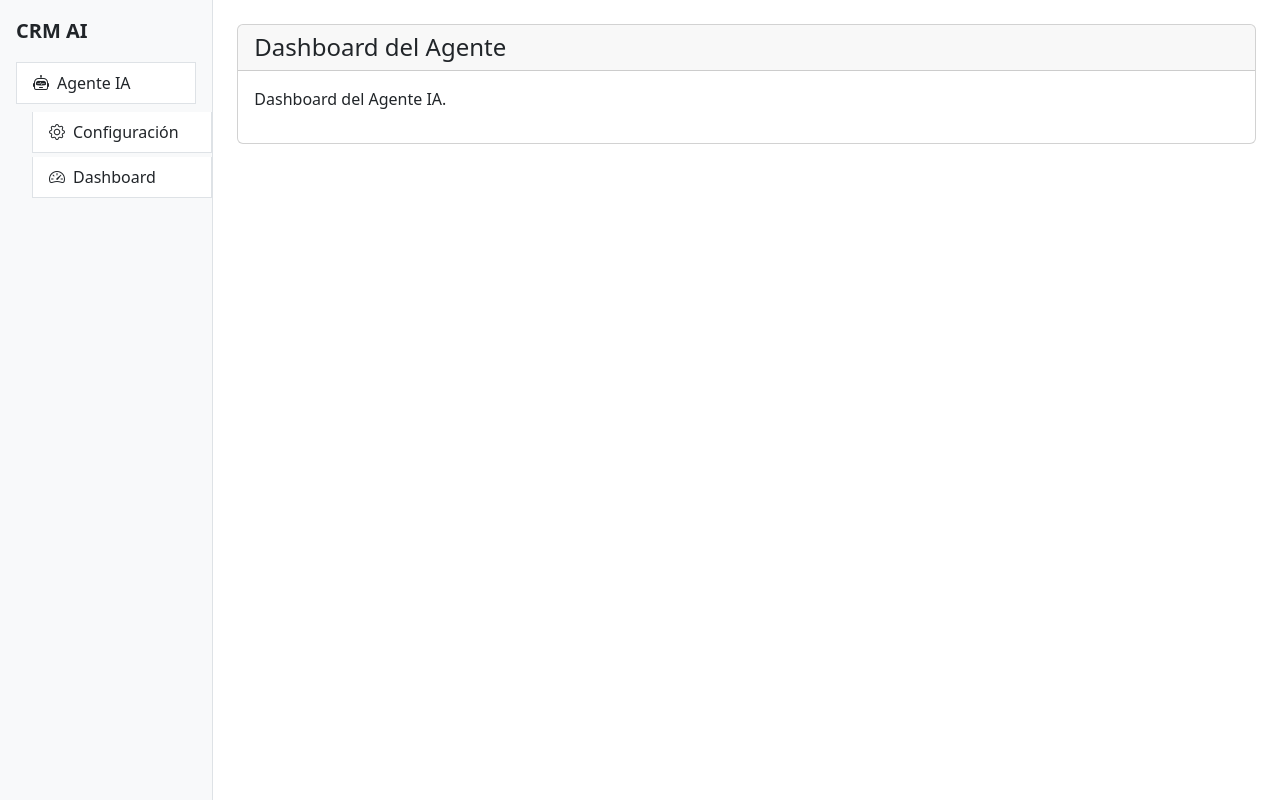
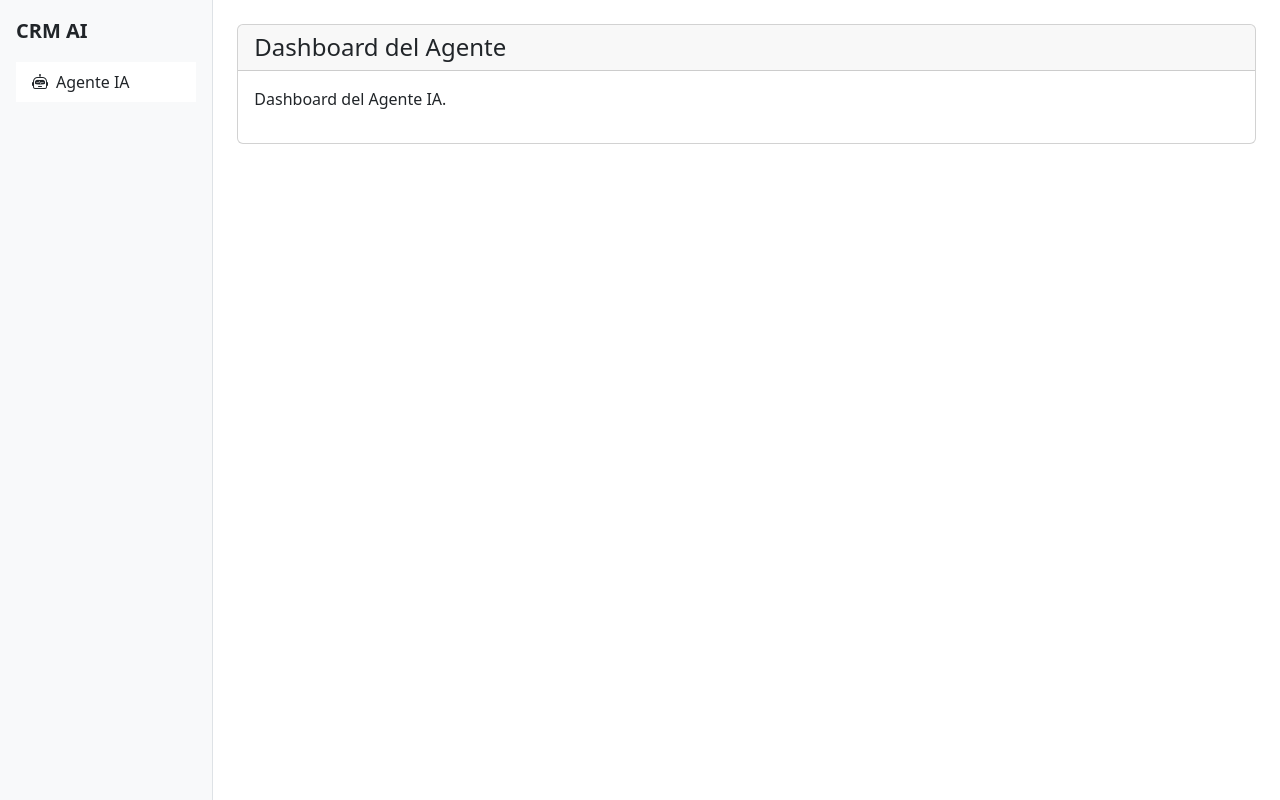
Before and after one commit to Alujan18/flask-auth-system, a Flask app: page /agente/dashboard in a window 1280 px wide. Shown: the part 57-857 px from the top of the page. Run offline with Flask 3, Linux system fonts and the light colour scheme; the visitor is signed in with stand-in values (Sample User, id 1).

Commit message:
Agent query: Please verify: 1. Is only the Agente IA link visible in the sidebar (no submenu items)? 2. Does clicking on Agente IA show the main page with two prominent cards for Configuración and Dashboard?

```diff
--- a/templates/base.html
+++ b/templates/base.html
@@ -28,17 +28,9 @@
             <div class="col-md-2 px-0 border-end bg-body-tertiary sidebar">
                 <div class="p-3 fw-bold fs-5">CRM AI</div>
                 <div class="list-group list-group-flush px-3">
-                    <div class="d-flex flex-column">
-                        <a class="list-group-item list-group-item-action mb-2" href="{{ url_for('agente_main') }}">
-                            <span><i class="bi bi-robot me-2"></i>Agente IA</span>
-                        </a>
-                        <a class="list-group-item list-group-item-action ms-3 mb-1" href="{{ url_for('agente_configuracion') }}">
-                            <i class="bi bi-gear me-2"></i>Configuración
-                        </a>
-                        <a class="list-group-item list-group-item-action ms-3" href="{{ url_for('agente_dashboard') }}">
-                            <i class="bi bi-speedometer2 me-2"></i>Dashboard
-                        </a>
-                    </div>
+                    <a class="list-group-item list-group-item-action" href="{{ url_for('agente_main') }}">
+                        <span><i class="bi bi-robot me-2"></i>Agente IA</span>
+                    </a>
                 </div>
             </div>
             {% endif %}
```
